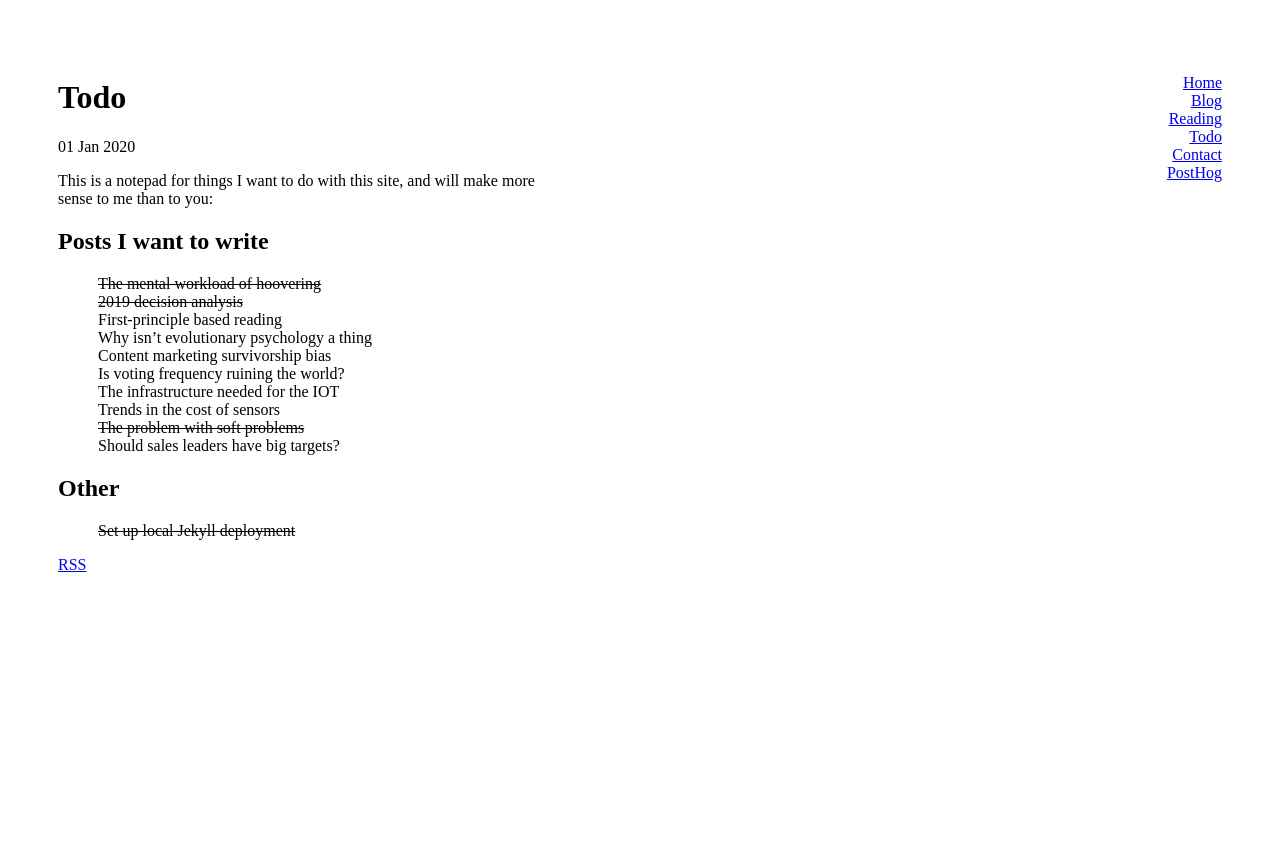
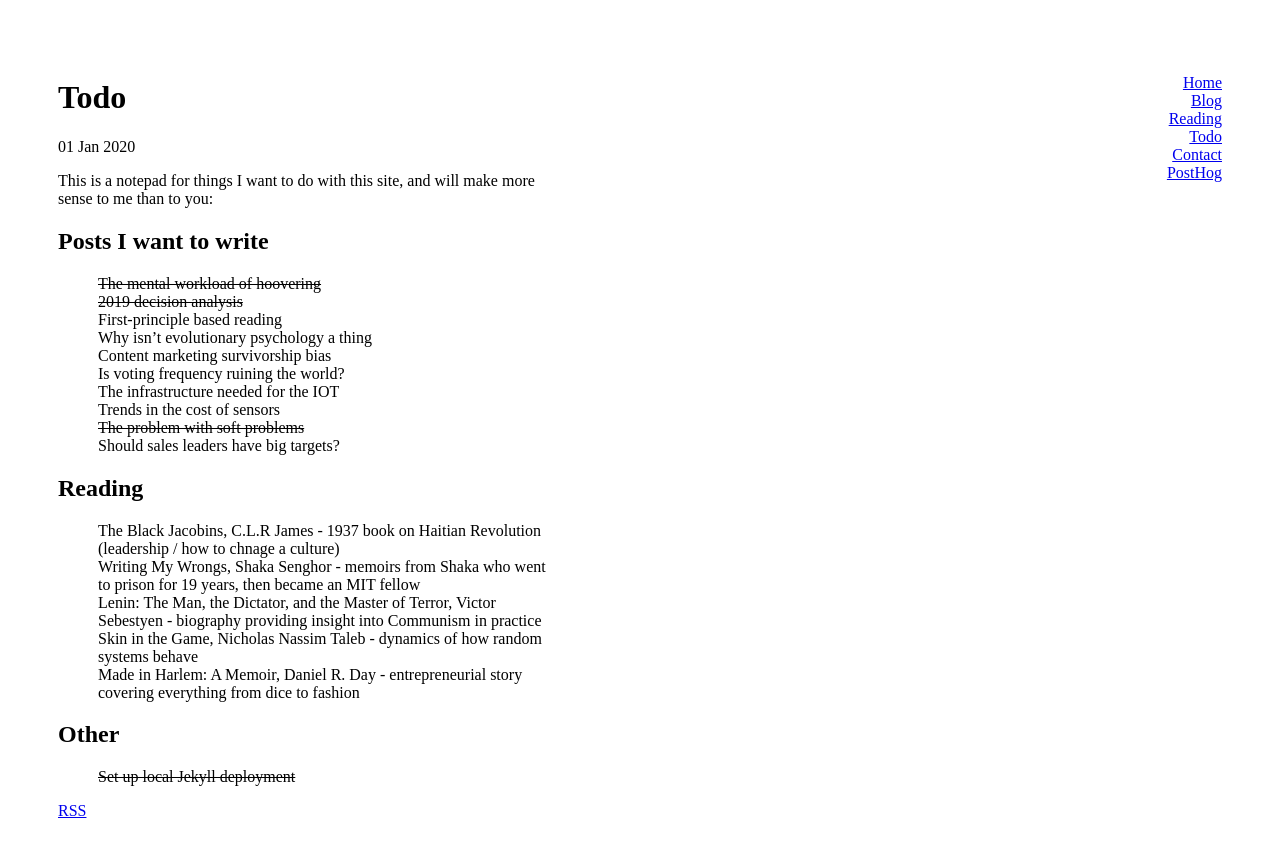
Before and after one commit to jamesefhawkins/jamesefhawkins.github.io, a Jekyll site: the page built from todo/index.md, in a window 1280 px wide. Shown: the top 857 px of the page. Built offline with Jekyll 4.4.1, drawn with Linux system fonts in a browser that asks for light colours.

Commit message:
updated todo list with more reading ideas

```diff
--- a/todo/index.md
+++ b/todo/index.md
@@ -18,5 +18,13 @@ This is a notepad for things I want to do with this site, and will make more sen
 * <strike>The problem with soft problems</strike>
 * Should sales leaders have big targets?
 
+## Reading
+
+* The Black Jacobins, C.L.R James - 1937 book on Haitian Revolution (leadership / how to chnage a culture)
+* Writing My Wrongs, Shaka Senghor - memoirs from Shaka who went to prison for 19 years, then became an MIT fellow
+* Lenin: The Man, the Dictator, and the Master of Terror, Victor Sebestyen - biography providing insight into Communism in practice
+* Skin in the Game, Nicholas Nassim Taleb - dynamics of how random systems behave
+* Made in Harlem: A Memoir, Daniel R. Day - entrepreneurial story covering everything from dice to fashion
+
 ## Other
 * <strike>Set up local Jekyll deployment</strike>
```
